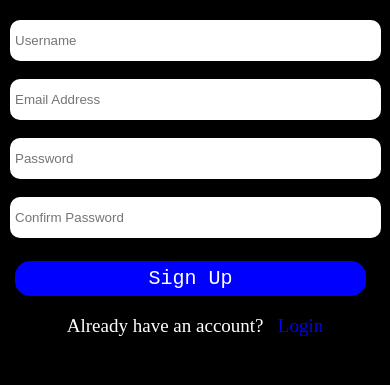
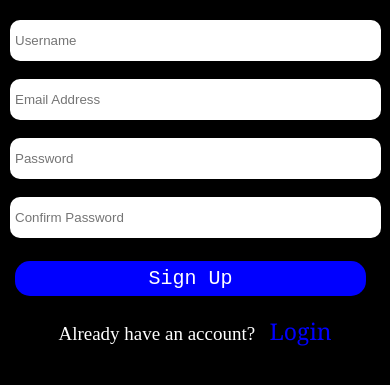
Before and after one commit to Ruzindana/tellamater, a plain HTML site: page pages/signup.html in a window 390 px wide. Shown: the part 339-724 px from the top of the page. Drawn offline with Linux system fonts and the light colour scheme.

Commit message:
signup_added

```diff
--- a/style/signup.scss
+++ b/style/signup.scss
@@ -80,6 +80,8 @@
                 padding: 19px;
 
                 a{
+                    font-family:Georgia, 'Times New Roman', Times, serif;
+                    font-size: 23px;
                     text-decoration: none;
                     color: blue;
                 }
```
Also changed, not shown: style/signup.css, 1 other file.
